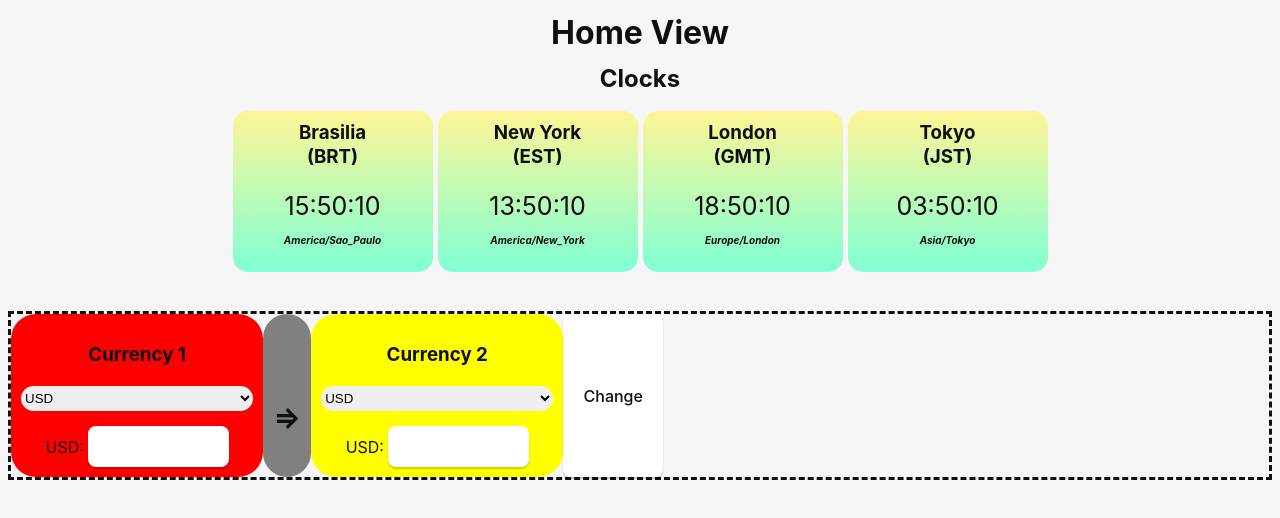
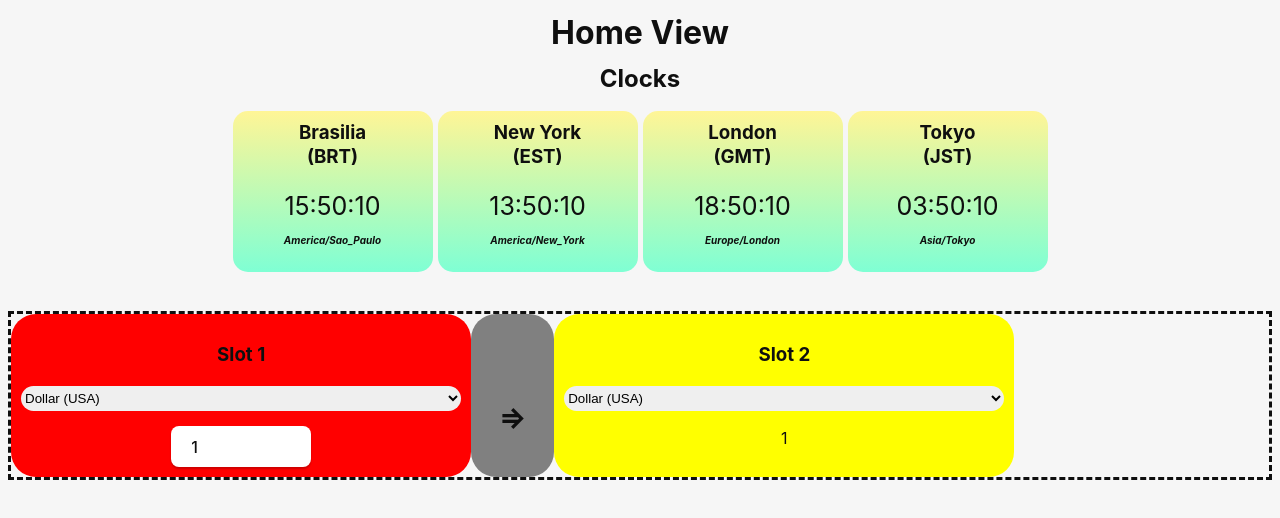
Before and after one commit to Gaben413/desktop-assistant, a Vue app in the folder desktop-assistant/: page / in a window 1280 px wide. Shown: the top 518 px of the page. Built offline with nearby package versions, Linux system fonts and the light colour scheme.

Commit message:
currency fucntionality

```diff
--- /dev/null
+++ b/desktop-assistant/src/components/CurrencyComponent.vue
@@ -0,0 +1,131 @@
+<template>
+        <div id="rate-exchanger">
+
+            <div id="left-exchange" class="re-slots">
+                <h3>Slot 1</h3>
+                <select name="" id="currency1" v-model="currency_slot_1" @change="rate_exchange">
+                    <option v-for="currency in currencies" :value="currency.value">{{ currency.name }}</option>
+                </select>
+                <input type="number" step=".01" class="currency-input" v-model="slot1_value" @change="rate_exchange">
+            </div>
+
+            <div id="mid-exchange" class="re-slots">
+                <h3>=></h3>
+            </div>
+
+            <div id="right-exchange" class="re-slots">
+                <h3>Slot 2</h3>
+                <select name="" id="currency2" v-model="currency_slot_2" @change="rate_exchange">
+                    <option v-for="currency in currencies" :value="currency.value">{{ currency.name }}</option>
+                </select>
+                <label>{{ exchanged_value }}</label>
+                <!--
+                <input type="number" step=".01" class="currency-input">
+                -->
+            </div>
+
+            <!--
+            <button id="exchange-button" @click="rate_exchange">Change</button>
+            -->
+
+        </div>
+</template>
+
+<script>
+    import rate_data from '../assets/rate_exchange.json';
+
+    export default {
+        data(){
+            return{
+                test_data: 5,
+                currencies: [
+                    {
+                        name: "Dollar (USA)",
+                        value: 1
+                    }
+                ],
+                currency_slot_1: 1,
+                currency_slot_2: 1,
+                slot1_value: 1,
+                exchanged_value: 1
+            }
+        },
+        created(){
+            for (let i = 0; i < rate_data['data'].length; i++) {
+                this.currencies.push({
+                    name: `${rate_data['data'][i]['currency']} (${rate_data['data'][i]['country']})`,
+                    value: rate_data['data'][i]['exchange_rate']
+                })
+            }
+        },
+        methods: {
+            test(){
+                console.log("Test");
+            },
+            rate_exchange(){
+                this.exchanged_value = this.money_exchange(this.currency_slot_1, this.currency_slot_2, this.slot1_value);
+                //console.log(`${this.currency_slot_1} | ${this.currency_slot_2}`)
+                console.log(this.exchanged_value);
+
+            },
+            money_exchange(slot1_exchange, slot2_exchange, slot1_value){
+                return (slot1_value/slot1_exchange)*slot2_exchange;
+            }
+        }
+    }
+</script>
+
+<style>
+    #rate-exchanger-container{
+        margin: auto;
+        width: 75%;
+        padding: 10px;
+    }
+    #rate-exchanger{
+        border-style: dashed;
+        display: flex;
+        width: auto;
+    }
+    .re-slots{
+        text-align: center;
+        padding: 10px;
+
+        border-radius: 25px;
+        width: 35%;
+
+    }
+    #left-exchange{
+
+        background-color: red;
+
+    }
+    #mid-exchange{
+
+        width: 5%;
+        padding-top: 5%;
+
+        font-size: 25px;
+        background-color: gray;
+
+    }
+    #right-exchange{
+
+        background-color: yellow;
+
+    }
+    #currency1, #currency2{
+        width: 100%;
+        height: 25px;
+
+        border-style: none;
+        border-radius: 15px;
+
+        margin-bottom: 15px;
+    }
+    .currency-input{
+        width: 100px;
+    }
+    #exchange-button{
+        background-color: green;
+    }
+</style>
--- a/desktop-assistant/src/views/HomeView.vue
+++ b/desktop-assistant/src/views/HomeView.vue
@@ -21,42 +21,14 @@
         </div>
     </div>
 
-    <div id="rate-exchanger">
-        <div id="left-exchange" class="re-slots">
-            <h3>Currency 1</h3>
-            <select name="" id="currency1">
-                <option value="USD">USD</option>
-                <option value="BRL">BRL</option>
-                <option value="EUR">EUR</option>
-            </select>
-            <label>USD: </label>
-            <input type="number" step=".01" class="currency-input">
-        </div>
-
-        <div id="mid-exchange" class="re-slots">
-            <h3>=></h3>
-        </div>
-
-        <div id="right-exchange" class="re-slots">
-            <h3>Currency 2</h3>
-            <select name="" id="currency2">
-                <option value="USD">USD</option>
-                <option value="BRL">BRL</option>
-                <option value="EUR">EUR</option>
-            </select>
-            <label>USD: </label>
-            <input type="number" step=".01" class="currency-input">
-        </div>
-
-        <button @click="rate_exchange">Change</button>
-
-    </div>
+    <CurrencyComponent />
 
 </template>
 
 <script setup>
     import { onMounted, onUnmounted } from 'vue';
     import ClockComponent from '../components/ClockComponent.vue';
+    import CurrencyComponent from '../components/CurrencyComponent.vue';
 
     import clock_data_json from '../assets/clock_data.json'
 
@@ -88,46 +60,6 @@
 </script>
 
 <style>
-    #rate-exchanger{
-        border-style: dashed;
-        display: flex;
-    }
-    .re-slots{
-        text-align: center;
-        padding: 10px;
-
-        border-radius: 25px;
-    }
-    #left-exchange{
-
-        background-color: red;
-
-    }
-    #mid-exchange{
-
-        padding-top: 5%;
-
-        font-size: 25px;
-        background-color: gray;
-
-    }
-    #right-exchange{
-        background-color: yellow;
-
-    }
-    #currency1, #currency2{
-        width: 100%;
-        height: 25px;
-
-        border-style: none;
-        border-radius: 15px;
-
-        margin-bottom: 15px;
-    }
-    .currency-input{
-        width: 100px;
-    }
-
     .grid-container{
         display: grid;
 
```
